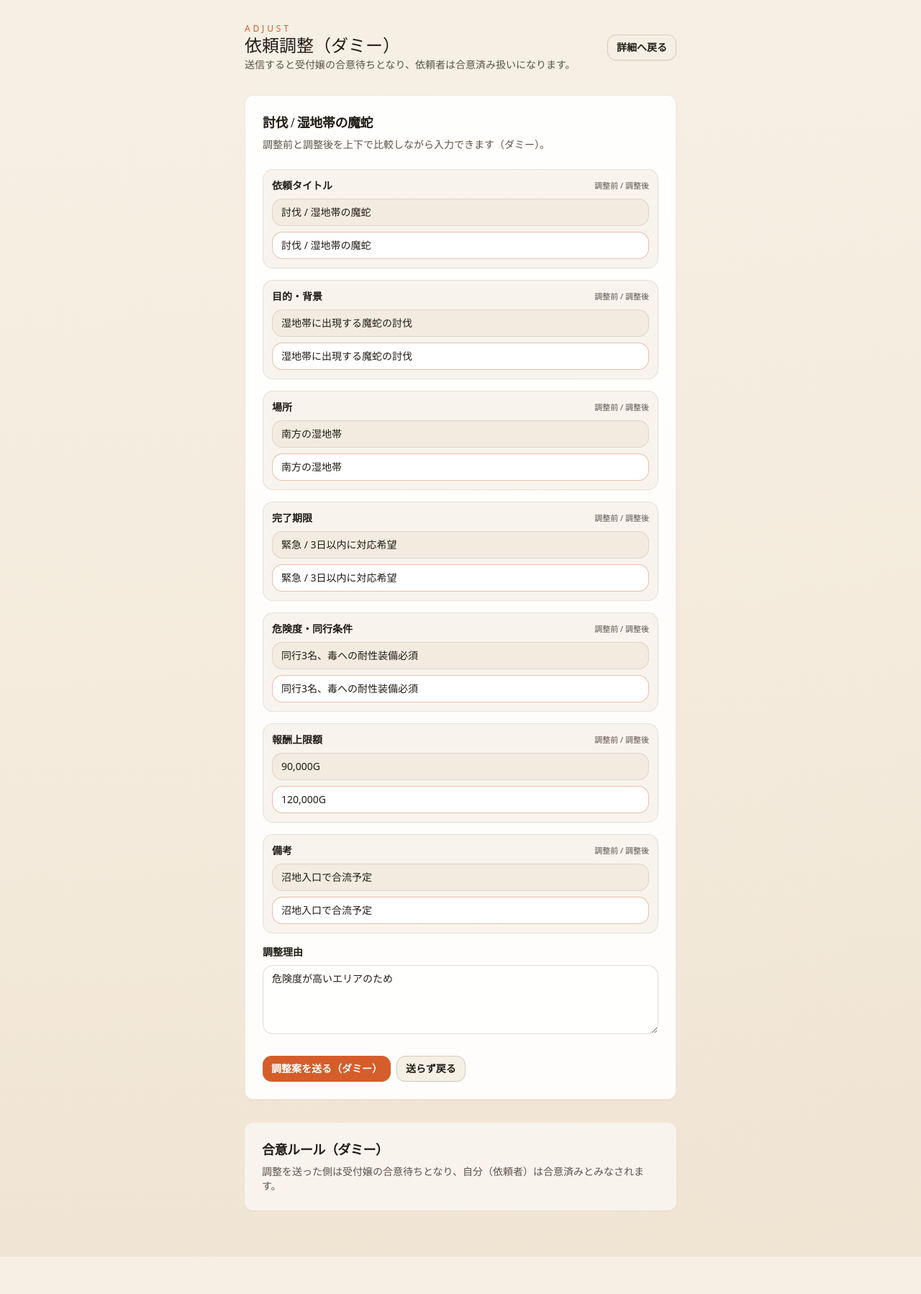
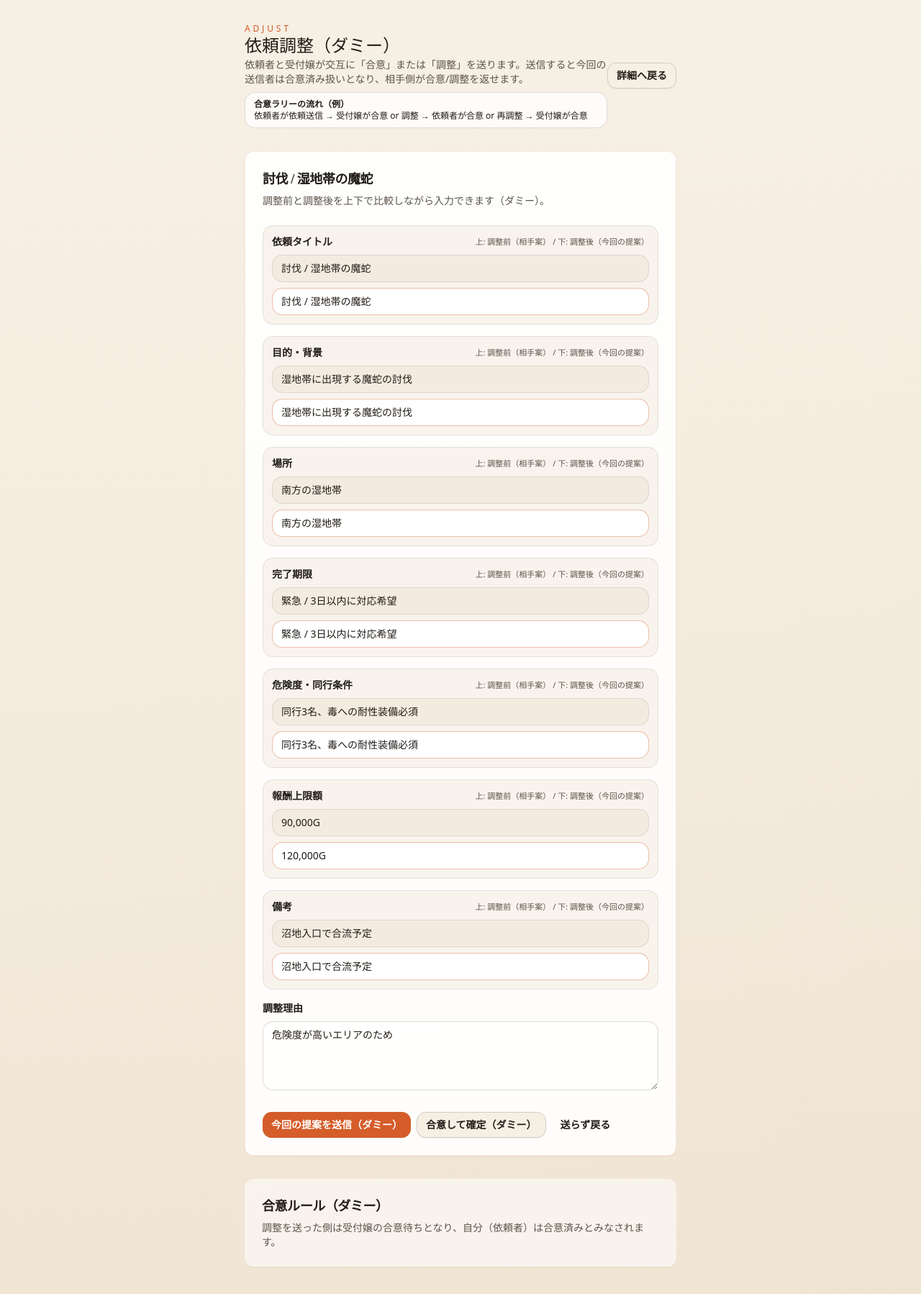
Before and after one commit to kazurego7/isekai-quest-agency, a Next.js app: page /requests/req-002/adjust in a window 1280 px wide. Shown: the top 1798 px of the page at 72% size. Before the commit the page ends 1746 px from the top, so only its background shows below. Built offline with nearby package versions, Linux system fonts and the light colour scheme.

Commit message:
Clarify alternating agreement flow on adjust mock

```diff
--- a/app/requests/[id]/adjust/page.js
+++ b/app/requests/[id]/adjust/page.js
@@ -100,8 +100,12 @@ export default function AdjustPage({ params }) {
             <p className="text-xs uppercase tracking-[0.32em] text-primary">Adjust</p>
             <h1 className="font-serif text-2xl">依頼調整（ダミー）</h1>
             <p className="text-sm text-muted-foreground">
-              送信すると受付嬢の合意待ちとなり、依頼者は合意済み扱いになります。
+              依頼者と受付嬢が交互に「合意」または「調整」を送ります。送信すると今回の送信者は合意済み扱いとなり、相手側が合意/調整を返せます。
             </p>
+            <div className="mt-2 rounded-lg border border-border/70 bg-white/80 px-3 py-2 text-xs text-ink">
+              <p className="font-semibold text-ink">合意ラリーの流れ（例）</p>
+              <p>依頼者が依頼送信 → 受付嬢が合意 or 調整 → 依頼者が合意 or 再調整 → 受付嬢が合意</p>
+            </div>
           </div>
           <Button size="sm" variant="outline" asChild>
             <Link href={`/requests/${params.id}`}>詳細へ戻る</Link>
@@ -118,7 +122,7 @@ export default function AdjustPage({ params }) {
               <div key={label} className="space-y-2 rounded-lg border border-border/50 bg-muted/40 p-3">
                 <div className="flex items-center justify-between">
                   <span className="text-sm font-semibold text-ink">{label}</span>
-                  <span className="text-[11px] text-muted-foreground">調整前 / 調整後</span>
+                  <span className="text-[11px] text-muted-foreground">上: 調整前（相手案） / 下: 調整後（今回の提案）</span>
                 </div>
                 <div className="space-y-2">
                   <input
@@ -143,9 +147,12 @@ export default function AdjustPage({ params }) {
           </CardContent>
           <CardFooter className="flex flex-wrap gap-2">
             <Button size="sm" asChild>
-              <Link href={`/requests/${params.id}`}>調整案を送る（ダミー）</Link>
+              <Link href={`/requests/${params.id}`}>今回の提案を送信（ダミー）</Link>
             </Button>
             <Button size="sm" variant="outline" asChild>
+              <Link href={`/requests/${params.id}`}>合意して確定（ダミー）</Link>
+            </Button>
+            <Button size="sm" variant="ghost" asChild>
               <Link href={`/requests/${params.id}`}>送らず戻る</Link>
             </Button>
           </CardFooter>
```
